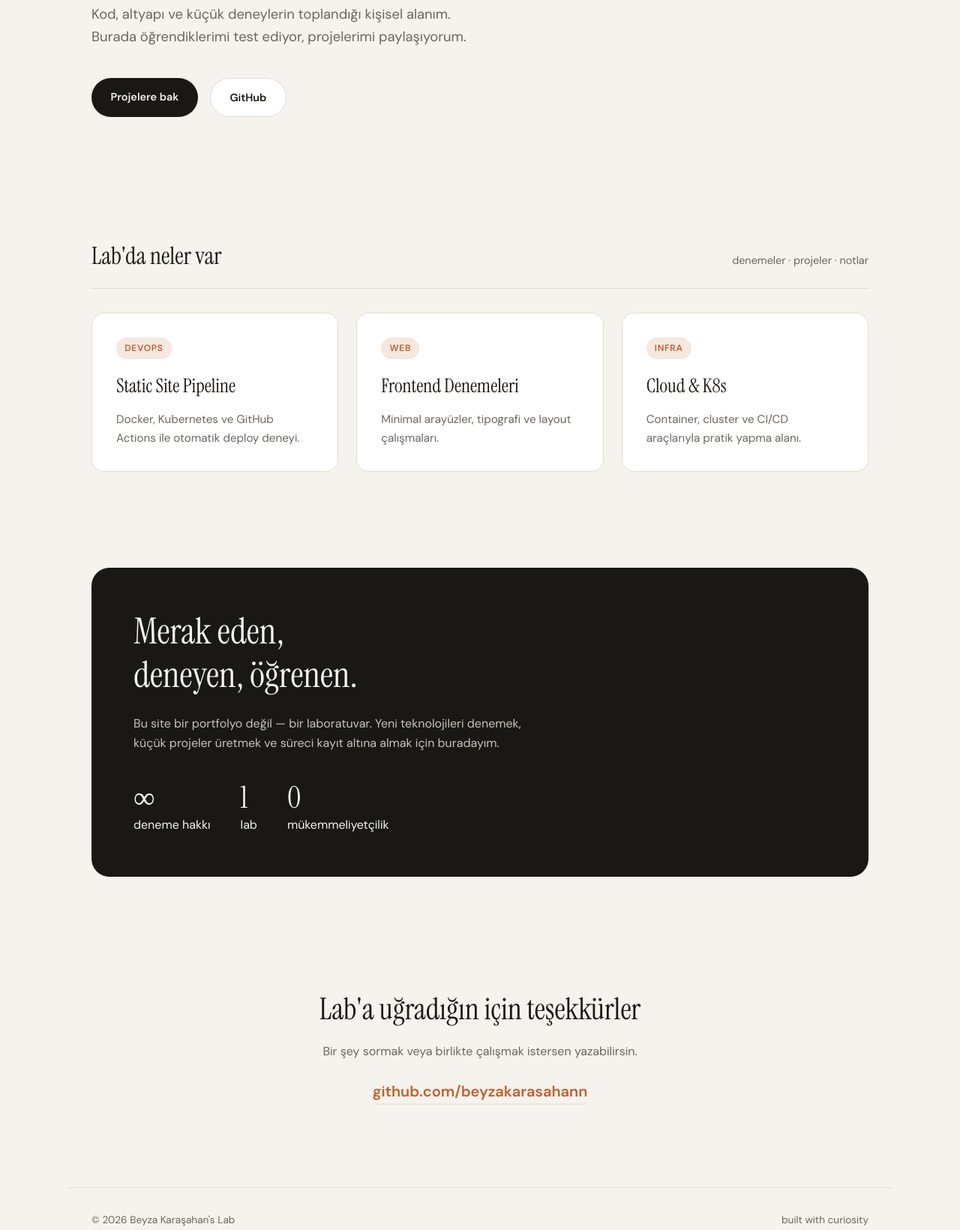
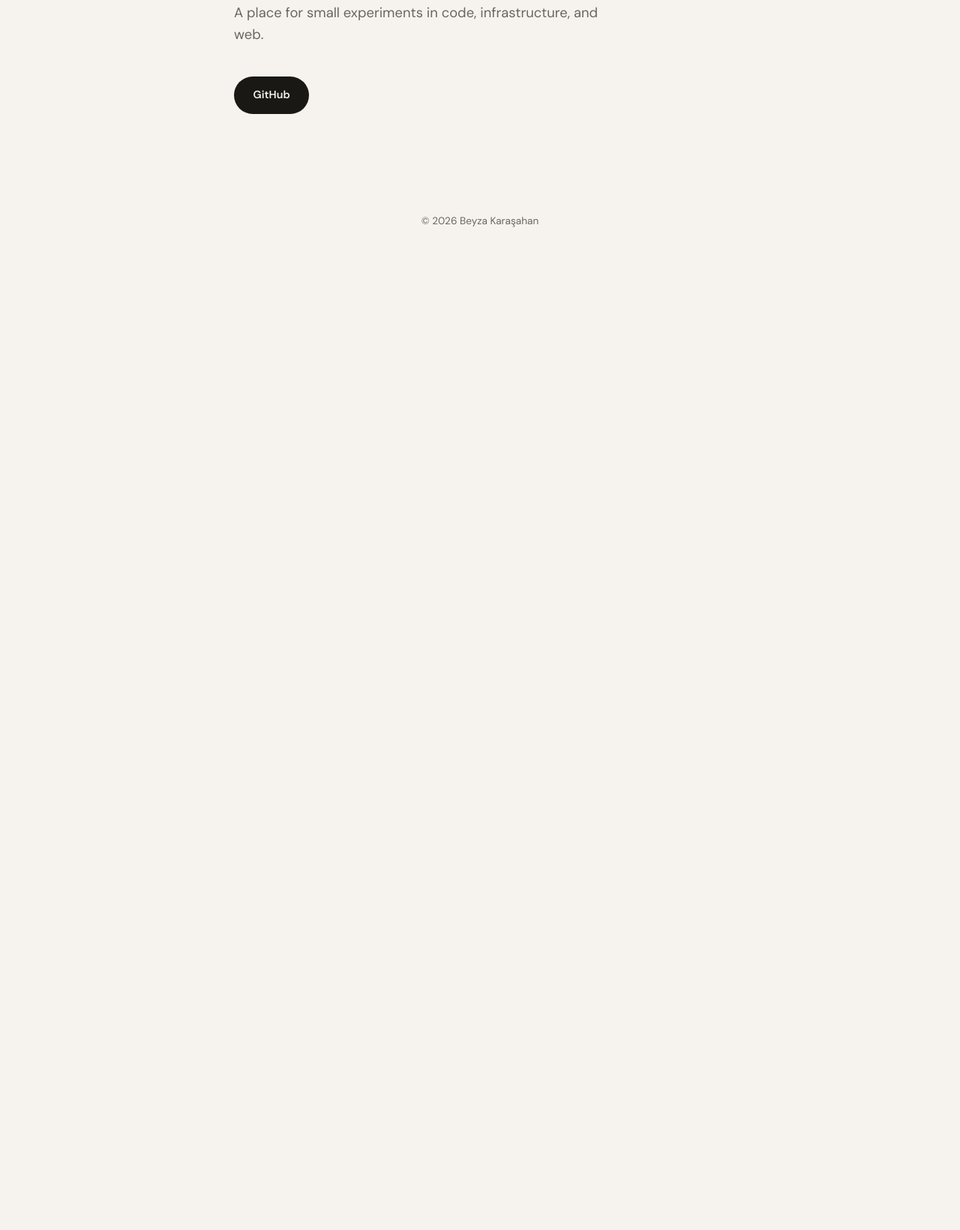
Before and after one commit to beyzakarasahann/deneme, a plain HTML site: page public/index.html in a window 1280 px wide. Shown: the part 388-2028 px from the top of the page at 75% size. After the commit the page ends 800 px from the top, so only its background shows below. Drawn offline with Linux system fonts and the light colour scheme.

Commit message:
Simplify site to a short English landing page.

```diff
--- a/public/css/style.css
+++ b/public/css/style.css
@@ -35,41 +35,14 @@ a {
   text-decoration: none;
 }
 
-.header {
+.hero {
+  padding: 8rem 2rem 4rem;
+  max-width: 720px;
+  margin: 0 auto;
+  min-height: 80vh;
   display: flex;
-  align-items: center;
-  justify-content: space-between;
-  padding: 1.5rem 2rem;
-  max-width: 1100px;
-  margin: 0 auto;
-}
-
-.logo {
-  font-family: var(--serif);
-  font-size: 1.5rem;
-  font-style: italic;
-}
-
-.nav {
-  display: flex;
-  gap: 2rem;
-  font-size: 0.9rem;
-  font-weight: 500;
-}
-
-.nav a:hover {
-  color: var(--accent);
-}
-
-main {
-  max-width: 1100px;
-  margin: 0 auto;
-  padding: 0 2rem 4rem;
-}
-
-.hero {
-  padding: 5rem 0 6rem;
-  max-width: 720px;
+  flex-direction: column;
+  justify-content: center;
 }
 
 .eyebrow {
@@ -134,173 +107,17 @@ main {
   background: var(--surface);
 }
 
-.section-head {
-  display: flex;
-  justify-content: space-between;
-  align-items: baseline;
-  margin-bottom: 2rem;
-  padding-bottom: 1rem;
-  border-bottom: 1px solid var(--border);
-}
-
-.section-head h2 {
-  font-family: var(--serif);
-  font-size: 2rem;
-  font-weight: 400;
-}
-
-.section-head p {
+.footer {
+  max-width: 720px;
+  margin: 0 auto;
+  padding: 2rem;
+  font-size: 0.85rem;
   color: var(--muted);
-  font-size: 0.9rem;
-}
-
-.work {
-  padding: 4rem 0;
-}
-
-.grid {
-  display: grid;
-  grid-template-columns: repeat(auto-fit, minmax(280px, 1fr));
-  gap: 1.5rem;
-}
-
-.card {
-  background: var(--surface);
-  border: 1px solid var(--border);
-  border-radius: 1rem;
-  padding: 2rem;
-  transition: box-shadow 0.2s, transform 0.2s;
-}
-
-.card:hover {
-  transform: translateY(-4px);
-  box-shadow: 0 12px 40px rgba(26, 24, 20, 0.08);
-}
-
-.card-tag {
-  display: inline-block;
-  font-size: 0.75rem;
-  font-weight: 600;
-  text-transform: uppercase;
-  letter-spacing: 0.06em;
-  color: var(--accent);
-  background: var(--accent-soft);
-  padding: 0.3rem 0.7rem;
-  border-radius: 999px;
-  margin-bottom: 1rem;
-}
-
-.card h3 {
-  font-family: var(--serif);
-  font-size: 1.6rem;
-  font-weight: 400;
-  margin-bottom: 0.75rem;
-}
-
-.card p {
-  color: var(--muted);
-  font-size: 0.95rem;
-}
-
-.about {
-  padding: 4rem 0;
-}
-
-.about-inner {
-  background: var(--text);
-  color: var(--bg);
-  border-radius: 1.5rem;
-  padding: 3.5rem;
-}
-
-.about-inner h2 {
-  font-family: var(--serif);
-  font-size: clamp(2rem, 4vw, 3rem);
-  font-weight: 400;
-  line-height: 1.2;
-  margin-bottom: 1.5rem;
-}
-
-.about-inner > p {
-  color: #c8c2ba;
-  max-width: 520px;
-  margin-bottom: 2.5rem;
-}
-
-.stats {
-  list-style: none;
-  display: flex;
-  flex-wrap: wrap;
-  gap: 2.5rem;
-}
-
-.stats strong {
-  display: block;
-  font-family: var(--serif);
-  font-size: 2.5rem;
-  font-weight: 400;
-  line-height: 1;
-  margin-bottom: 0.25rem;
-}
-
-.contact {
-  padding: 5rem 0 3rem;
   text-align: center;
 }
 
-.contact h2 {
-  font-family: var(--serif);
-  font-size: 2.5rem;
-  font-weight: 400;
-  margin-bottom: 0.75rem;
-}
-
-.contact > p {
-  color: var(--muted);
-  margin-bottom: 1.5rem;
-}
-
-.contact-email {
-  font-size: 1.25rem;
-  font-weight: 600;
-  color: var(--accent);
-  border-bottom: 2px solid var(--accent-soft);
-  padding-bottom: 0.2rem;
-  transition: border-color 0.2s;
-}
-
-.contact-email:hover {
-  border-color: var(--accent);
-}
-
-.footer {
-  max-width: 1100px;
-  margin: 0 auto;
-  padding: 2rem;
-  display: flex;
-  justify-content: space-between;
-  font-size: 0.85rem;
-  color: var(--muted);
-  border-top: 1px solid var(--border);
-}
-
 @media (max-width: 640px) {
-  .nav {
-    gap: 1.25rem;
-    font-size: 0.85rem;
-  }
-
   .hero {
-    padding-top: 3rem;
-  }
-
-  .about-inner {
-    padding: 2rem;
-  }
-
-  .footer {
-    flex-direction: column;
-    gap: 0.5rem;
-    text-align: center;
+    padding-top: 5rem;
   }
 }
--- a/public/index.html
+++ b/public/index.html
@@ -1,91 +1,31 @@
 <!DOCTYPE html>
-<html lang="tr">
+<html lang="en">
 <head>
   <meta charset="UTF-8">
   <meta name="viewport" content="width=device-width, initial-scale=1.0">
   <title>Beyza Karaşahan's Lab</title>
-  <meta name="description" content="Beyza Karaşahan'ın kişisel deney ve proje laboratuvarı.">
+  <meta name="description" content="A small personal lab for code, infra, and experiments.">
   <link rel="preconnect" href="https://fonts.googleapis.com">
   <link rel="preconnect" href="https://fonts.gstatic.com" crossorigin>
   <link href="https://fonts.googleapis.com/css2?family=Instrument+Serif:ital@0;1&family=DM+Sans:wght@400;500;600&display=swap" rel="stylesheet">
   <link rel="stylesheet" href="/css/style.css">
 </head>
 <body>
-  <header class="header">
-    <a href="/" class="logo">BK Lab</a>
-    <nav class="nav">
-      <a href="#projects">Projeler</a>
-      <a href="#about">Hakkında</a>
-      <a href="#contact">İletişim</a>
-    </nav>
-  </header>
-
   <main>
     <section class="hero">
-      <p class="eyebrow">Kişisel laboratuvar</p>
+      <p class="eyebrow">personal lab</p>
       <h1>Welcome to<br><em>Beyza Karaşahan's Lab</em></h1>
       <p class="lead">
-        Kod, altyapı ve küçük deneylerin toplandığı kişisel alanım.
-        Burada öğrendiklerimi test ediyor, projelerimi paylaşıyorum.
+        A place for small experiments in code, infrastructure, and web.
       </p>
       <div class="hero-actions">
-        <a href="#projects" class="btn btn-primary">Projelere bak</a>
-        <a href="https://github.com/beyzakarasahann" class="btn btn-ghost" target="_blank" rel="noopener">GitHub</a>
+        <a href="https://github.com/beyzakarasahann" class="btn btn-primary" target="_blank" rel="noopener">GitHub</a>
       </div>
-    </section>
-
-    <section id="projects" class="work">
-      <div class="section-head">
-        <h2>Lab'da neler var</h2>
-        <p>denemeler · projeler · notlar</p>
-      </div>
-      <div class="grid">
-        <article class="card">
-          <span class="card-tag">DevOps</span>
-          <h3>Static Site Pipeline</h3>
-          <p>Docker, Kubernetes ve GitHub Actions ile otomatik deploy deneyi.</p>
-        </article>
-        <article class="card">
-          <span class="card-tag">Web</span>
-          <h3>Frontend Denemeleri</h3>
-          <p>Minimal arayüzler, tipografi ve layout çalışmaları.</p>
-        </article>
-        <article class="card">
-          <span class="card-tag">Infra</span>
-          <h3>Cloud & K8s</h3>
-          <p>Container, cluster ve CI/CD araçlarıyla pratik yapma alanı.</p>
-        </article>
-      </div>
-    </section>
-
-    <section id="about" class="about">
-      <div class="about-inner">
-        <h2>Merak eden,<br>deneyen, öğrenen.</h2>
-        <p>
-          Bu site bir portfolyo değil — bir laboratuvar. Yeni teknolojileri
-          denemek, küçük projeler üretmek ve süreci kayıt altına almak için
-          buradayım.
-        </p>
-        <ul class="stats">
-          <li><strong>∞</strong> deneme hakkı</li>
-          <li><strong>1</strong> lab</li>
-          <li><strong>0</strong> mükemmeliyetçilik</li>
-        </ul>
-      </div>
-    </section>
-
-    <section id="contact" class="contact">
-      <h2>Lab'a uğradığın için teşekkürler</h2>
-      <p>Bir şey sormak veya birlikte çalışmak istersen yazabilirsin.</p>
-      <a href="https://github.com/beyzakarasahann" class="contact-email" target="_blank" rel="noopener">github.com/beyzakarasahann</a>
     </section>
   </main>
 
   <footer class="footer">
-    <span>© 2026 Beyza Karaşahan's Lab</span>
-    <span>built with curiosity</span>
+    <span>© 2026 Beyza Karaşahan</span>
   </footer>
-
-  <script src="/js/main.js"></script>
 </body>
 </html>
--- a/public/js/main.js
+++ /dev/null
@@ -1,13 +0,0 @@
-const header = document.querySelector(".header");
-
-window.addEventListener("scroll", () => {
-  if (window.scrollY > 40) {
-    header.style.background = "rgba(246, 243, 238, 0.9)";
-    header.style.backdropFilter = "blur(8px)";
-    header.style.borderBottom = "1px solid var(--border)";
-  } else {
-    header.style.background = "transparent";
-    header.style.backdropFilter = "none";
-    header.style.borderBottom = "none";
-  }
-});
```
